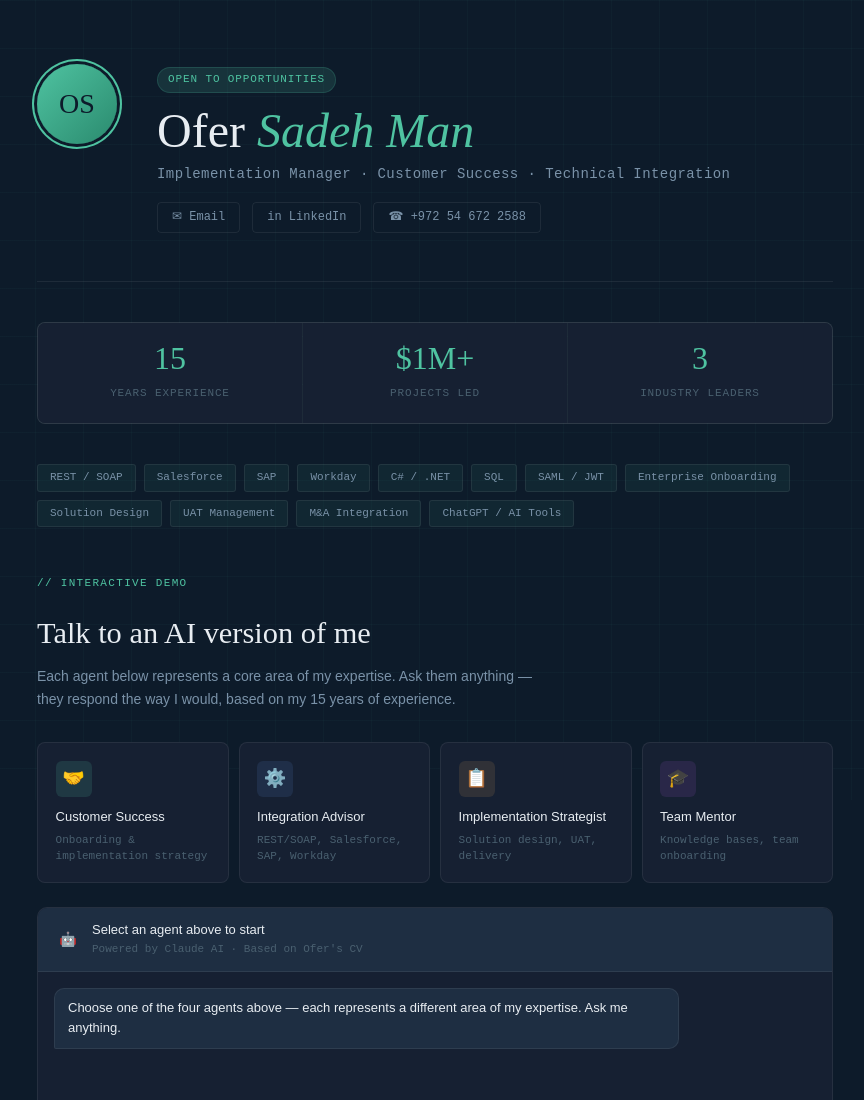
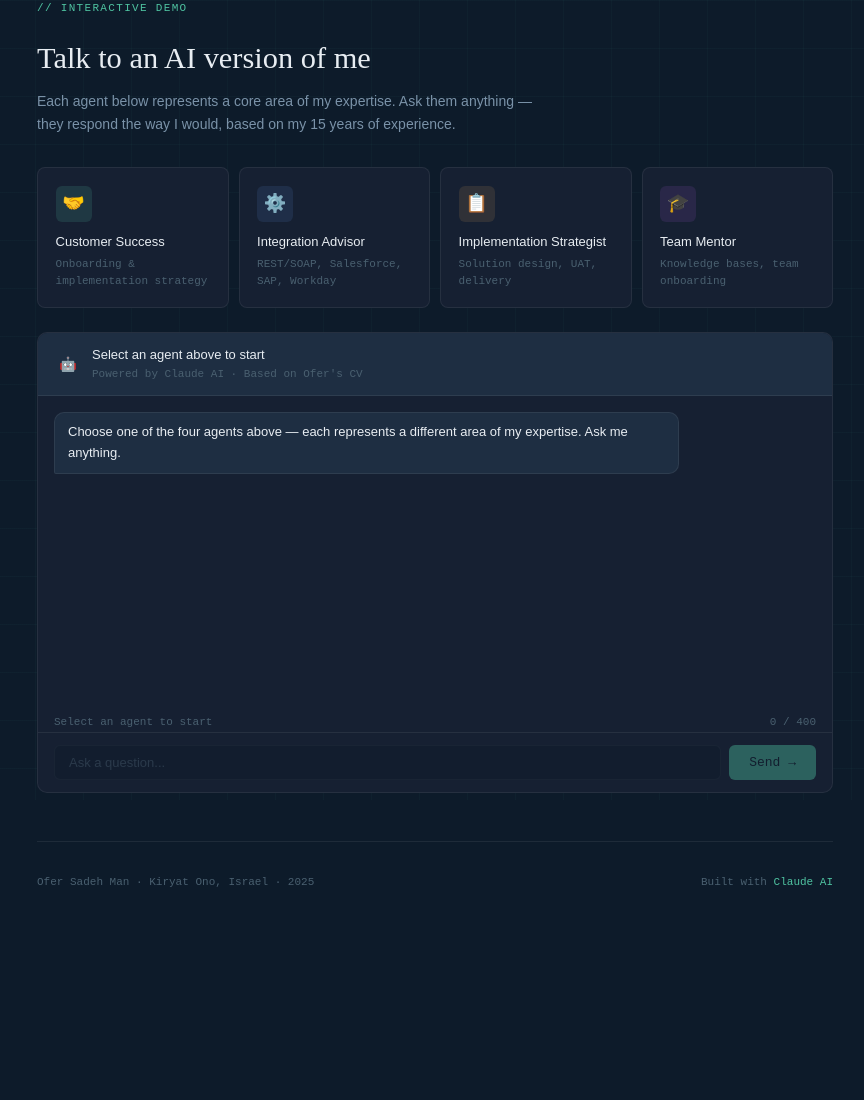
Before and after one commit to ofermanom-hub/Agents, a plain HTML site: page ofer-portfolio 3.html in a window 1280 px wide. Shown: the top 1100 px of the page, without its empty margins (205-1069 px from the left). After the commit the page ends 924 px from the top, so only its background shows below. Drawn offline with Linux system fonts and the light colour scheme.

Commit message:
Strip hero/stats/skills from portfolio — agents-only page

```diff
--- a/ofer-portfolio 3.html
+++ b/ofer-portfolio 3.html
@@ -61,123 +61,6 @@
   }
 
   .container { max-width: 860px; margin: 0 auto; padding: 0 2rem; position: relative; z-index: 1; }
-
-  /* ── HEADER ── */
-  header {
-    padding: 4rem 0 3rem;
-    border-bottom: 1px solid var(--border-dim);
-  }
-
-  .header-inner { display: flex; gap: 2.5rem; align-items: flex-start; flex-wrap: wrap; }
-
-  .avatar {
-    width: 80px; height: 80px; border-radius: 50%;
-    background: linear-gradient(135deg, var(--accent), #2a8a6e);
-    display: flex; align-items: center; justify-content: center;
-    font-family: var(--font-serif); font-size: 28px; color: var(--navy);
-    flex-shrink: 0;
-    box-shadow: 0 0 0 3px var(--navy), 0 0 0 5px var(--accent);
-  }
-
-  .header-text { flex: 1; min-width: 200px; }
-
-  .badge {
-    display: inline-block;
-    font-family: var(--font-mono);
-    font-size: 11px;
-    color: var(--accent);
-    background: var(--accent-dim);
-    border: 1px solid var(--border);
-    padding: 3px 10px;
-    border-radius: 20px;
-    letter-spacing: 0.08em;
-    text-transform: uppercase;
-    margin-bottom: 12px;
-  }
-
-  h1 {
-    font-family: var(--font-serif);
-    font-size: clamp(2rem, 5vw, 3rem);
-    font-weight: 400;
-    line-height: 1.1;
-    color: var(--text);
-    margin-bottom: 6px;
-  }
-
-  h1 em { color: var(--accent); font-style: italic; }
-
-  .subtitle {
-    font-size: 14px;
-    color: var(--text-muted);
-    font-family: var(--font-mono);
-    letter-spacing: 0.03em;
-    margin-bottom: 16px;
-  }
-
-  .links { display: flex; gap: 12px; flex-wrap: wrap; }
-
-  .link-btn {
-    font-size: 12px;
-    font-family: var(--font-mono);
-    color: var(--text-muted);
-    text-decoration: none;
-    border: 1px solid var(--border-dim);
-    padding: 5px 14px;
-    border-radius: 4px;
-    transition: color 0.2s, border-color 0.2s;
-  }
-  .link-btn:hover { color: var(--accent); border-color: var(--border); }
-
-  /* ── STATS ── */
-  .stats {
-    display: grid;
-    grid-template-columns: repeat(3, 1fr);
-    gap: 1px;
-    background: var(--border-dim);
-    border: 1px solid var(--border-dim);
-    border-radius: 8px;
-    overflow: hidden;
-    margin: 2.5rem 0;
-  }
-
-  .stat {
-    background: var(--navy-mid);
-    padding: 1.2rem 1.5rem;
-    text-align: center;
-  }
-
-  .stat-num {
-    font-family: var(--font-serif);
-    font-size: 2rem;
-    color: var(--accent);
-    display: block;
-    line-height: 1;
-    margin-bottom: 4px;
-  }
-
-  .stat-label {
-    font-size: 11px;
-    font-family: var(--font-mono);
-    color: var(--text-dim);
-    text-transform: uppercase;
-    letter-spacing: 0.08em;
-  }
-
-  /* ── SKILLS STRIP ── */
-  .skills-strip {
-    display: flex; flex-wrap: wrap; gap: 8px;
-    margin-bottom: 3rem;
-  }
-
-  .skill-tag {
-    font-size: 11px;
-    font-family: var(--font-mono);
-    color: var(--text-muted);
-    background: var(--accent-dim2);
-    border: 1px solid var(--border-dim);
-    padding: 4px 12px;
-    border-radius: 3px;
-  }
 
   /* ── AGENTS SECTION ── */
   .section-label {
@@ -386,61 +269,12 @@
     to { opacity: 1; transform: translateY(0); }
   }
 
-  header { animation: fadeUp 0.5s ease both; }
-  .stats { animation: fadeUp 0.5s 0.1s ease both; }
-  .skills-strip { animation: fadeUp 0.5s 0.15s ease both; }
-  .agents-section { animation: fadeUp 0.5s 0.2s ease both; }
-
-  @media (max-width: 600px) {
-    .stats { grid-template-columns: repeat(3, 1fr); }
-    .header-inner { flex-direction: column; gap: 1.5rem; }
-    .stat-num { font-size: 1.5rem; }
-  }
+  .agents-section { animation: fadeUp 0.5s ease both; }
 </style>
 </head>
 <body>
 
 <div class="container">
-
-  <!-- HEADER -->
-  <header>
-    <div class="header-inner">
-      <div class="avatar">OS</div>
-      <div class="header-text">
-        <div class="badge">Open to opportunities</div>
-        <h1>Ofer <em>Sadeh Man</em></h1>
-        <p class="subtitle">Implementation Manager · Customer Success · Technical Integration</p>
-        <div class="links">
-          <a href="mailto:ofer.man.om@gmail.com" class="link-btn">✉ Email</a>
-          <a href="https://www.linkedin.com/in/ofer-sadeh-man-60346582/" target="_blank" class="link-btn">in LinkedIn</a>
-          <a href="tel:+972546722588" class="link-btn">☎ +972 54 672 2588</a>
-        </div>
-      </div>
-    </div>
-  </header>
-
-  <!-- STATS -->
-  <div class="stats">
-    <div class="stat"><span class="stat-num">15</span><span class="stat-label">Years experience</span></div>
-    <div class="stat"><span class="stat-num">$1M+</span><span class="stat-label">Projects led</span></div>
-    <div class="stat"><span class="stat-num">3</span><span class="stat-label">Industry leaders</span></div>
-  </div>
-
-  <!-- SKILLS -->
-  <div class="skills-strip">
-    <span class="skill-tag">REST / SOAP</span>
-    <span class="skill-tag">Salesforce</span>
-    <span class="skill-tag">SAP</span>
-    <span class="skill-tag">Workday</span>
-    <span class="skill-tag">C# / .NET</span>
-    <span class="skill-tag">SQL</span>
-    <span class="skill-tag">SAML / JWT</span>
-    <span class="skill-tag">Enterprise Onboarding</span>
-    <span class="skill-tag">Solution Design</span>
-    <span class="skill-tag">UAT Management</span>
-    <span class="skill-tag">M&A Integration</span>
-    <span class="skill-tag">ChatGPT / AI Tools</span>
-  </div>
 
   <!-- AGENTS SECTION -->
   <div class="agents-section" id="talk-to-ai">
```
